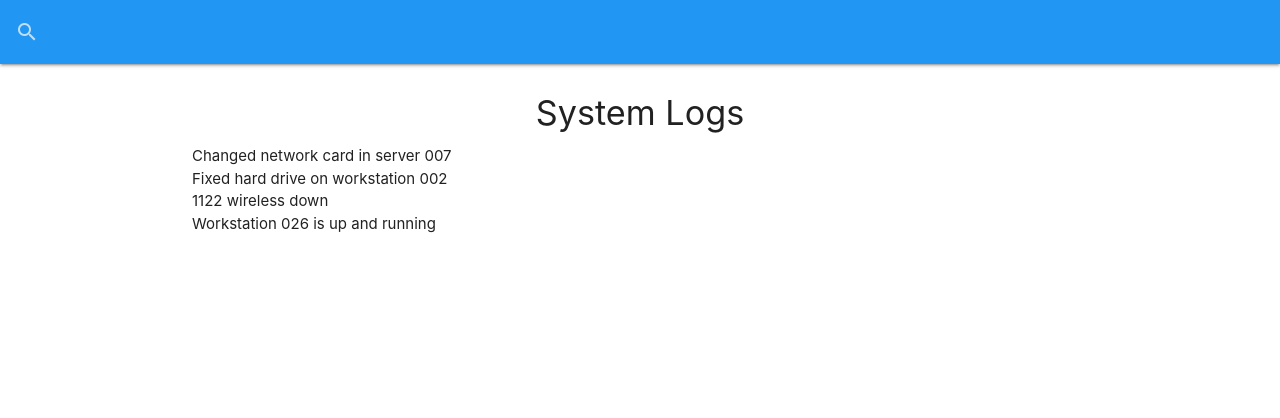
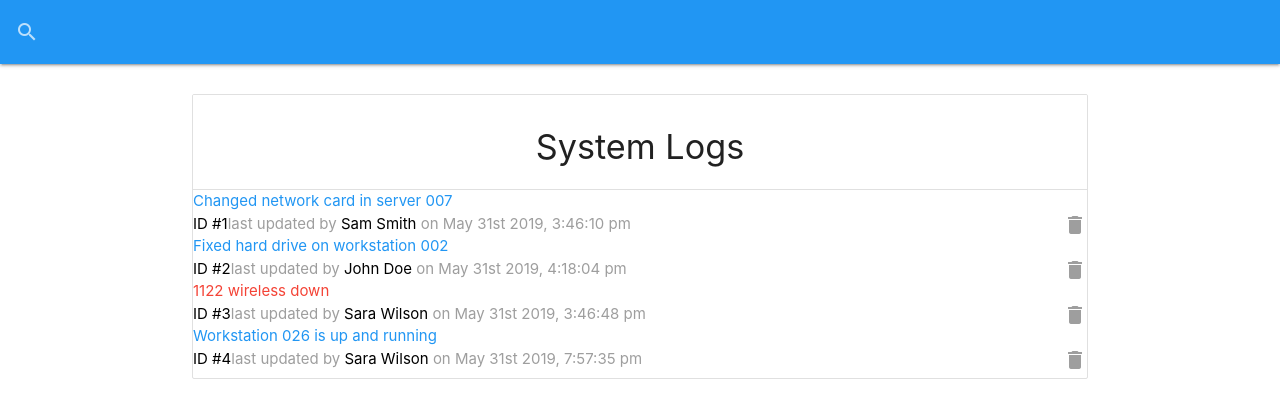
Before and after one commit to JiaPing1019/it-logger, a React (Create React App) app: page / in a window 1280 px wide. Shown: the top 418 px of the page. Built offline with nearby package versions, Linux system fonts and the light colour scheme; data requests are answered from the project's data file; the HTML template or start-up script is replaced by a standard one.

Commit message:
Add Preloader and SearchBar components

```diff
--- a/db.json
+++ b/db.json
@@ -1,11 +1,11 @@
 {
   "logs": [
     {
+      "id": 1,
       "message": "Changed network card in server 007",
       "attention": false,
       "tech": "Sam Smith",
-      "date": "2019-05-31T15:46:10.179Z",
-      "id": 1
+      "date": "2019-05-31T15:46:10.179Z"
     },
     {
       "id": 2,
@@ -15,11 +15,11 @@
       "date": "2019-05-31T16:18:04.245Z"
     },
     {
+      "id": 3,
       "message": "1122 wireless down",
       "attention": true,
       "tech": "Sara Wilson",
-      "date": "2019-05-31T15:46:48.690Z",
-      "id": 3
+      "date": "2019-05-31T15:46:48.690Z"
     },
     {
       "id": 4,
--- a/package.json
+++ b/package.json
@@ -7,8 +7,10 @@
     "@testing-library/react": "^9.3.2",
     "@testing-library/user-event": "^7.1.2",
     "materialize-css": "^1.0.0",
+    "moment": "^2.24.0",
     "react": "^16.12.0",
     "react-dom": "^16.12.0",
+    "react-moment": "^0.9.7",
     "react-scripts": "3.3.0"
   },
   "scripts": {
--- a/src/components/Logs/LogItem.js
+++ b/src/components/Logs/LogItem.js
@@ -0,0 +1,31 @@
+import React from 'react';
+import Moment from 'react-moment';
+import PropTypes from 'prop-types';
+
+const LogItem = ({ log }) => {
+  return (
+    <li className="colletion-item">
+      <div>
+        <a href='#edit-log-modal'
+          className={`modal-trigger ${log.attention ? 'red-text' : 'blue-text'}`}>
+          {log.message}
+        </a>
+        <br/>
+        <span className='grey-text'>
+          <span className='black-text'>ID #{log.id}</span>last updated by{' '}
+            <span className='black-text'>{log.tech}</span>
+            {' '}on{' '} <Moment format='MMMM Do YYYY, h:mm:ss a'>{log.date}</Moment>
+        </span>
+        <a href="#!" className="secondary-content">
+          <i className="material-icons grey-text">delete</i>
+        </a>
+      </div>
+    </li>
+  )
+}
+
+LogItem.propTypes = {
+  log: PropTypes.array.isRequired
+}
+
+export default LogItem;
--- a/src/components/Logs/Logs.js
+++ b/src/components/Logs/Logs.js
@@ -1,4 +1,7 @@
 import React, { useState, useEffect } from 'react';
+import LogItem from './LogItem';
+import Preloader from '../layout/Preloader';
+
 const Logs = () => {
   const [logs, setLogs] = useState([]);
   const [loading, setLoading] = useState(false);
@@ -18,16 +21,16 @@
   }
 
   if(loading) {
-    return <h4>Loading...</h4>
+    return <Preloader />;
   }
 
   return (
-    <ul className="collection-with-header">
+    <ul className="collection with-header">
       <li className="collection-header">
         <h4 className="center">System Logs</h4>
       </li>
         {!loading && logs.length === 0 ? (<p className="center">No logs to show...</p>) : (
-          logs.map(log => <li>{log.message}</li>)
+          logs.map(log => <LogItem log={log} key={log.id} />)
         )}
     </ul>
   )
--- /dev/null
+++ b/src/components/layout/Preloader.js
@@ -0,0 +1,15 @@
+import React from 'react';
+
+const Preloader = props => {
+  return (
+    <div className="progress blue lighten-4">
+      <div className="indeterminate blue"></div>
+    </div>
+  )
+};
+
+Preloader.propTypes = {
+
+}
+
+export default Preloader;
--- a/src/components/layout/SearchBar.js
+++ b/src/components/layout/SearchBar.js
@@ -6,7 +6,7 @@
 				<form>
 					<div className="input-field">
 						<input id="search" type="search" required/>
-						<label className="label-icon" for="search">
+						<label className="label-icon" htmlFor="search">
               <i className="material-icons">search</i>
             </label>
 						<i className="material-icons">close</i>
```
Also changed, not shown: 1 other file (tests, documents, lock files or other folders).
